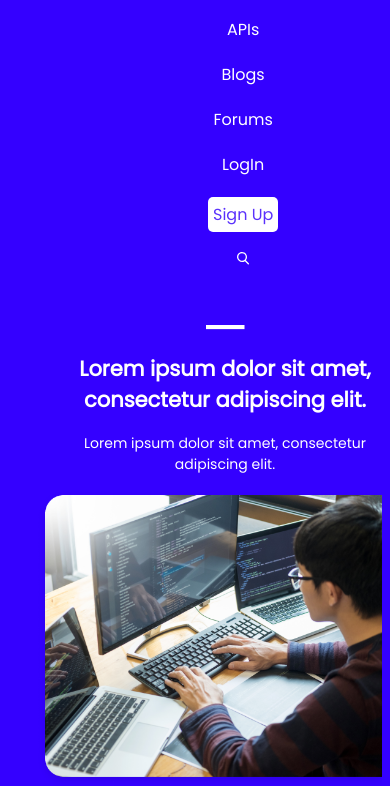
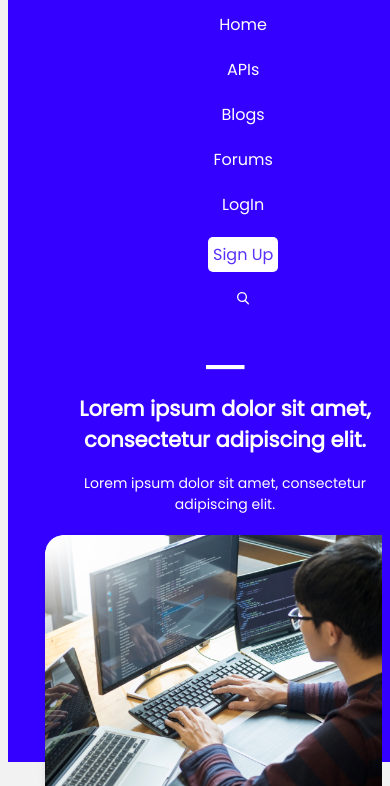
Before and after one commit to SeethalKS/live-class-project-9, a website: page index.html in a window 390 px wide. Shown: the part 136-922 px from the top of the page. Drawn offline with Linux system fonts and the light colour scheme.

Commit message:
updated css

```diff
--- a/style.css
+++ b/style.css
@@ -297,17 +297,17 @@ nav{
 }
 @media (max-width:720px){
   body{
-    /* background-color: #F2F2F2; */
+    background-color: #F2F2F2;
     width: 100wh;
-    background-color: #3400ff;
+
   }
 
-  /* header{
+  header{
     display: inline-block;
     height: 800px;
    width: 100%;
    padding: 40px 800px 50px 0px;
-  } */
+  }
   .logo{
 
     margin-top:20px;
```
